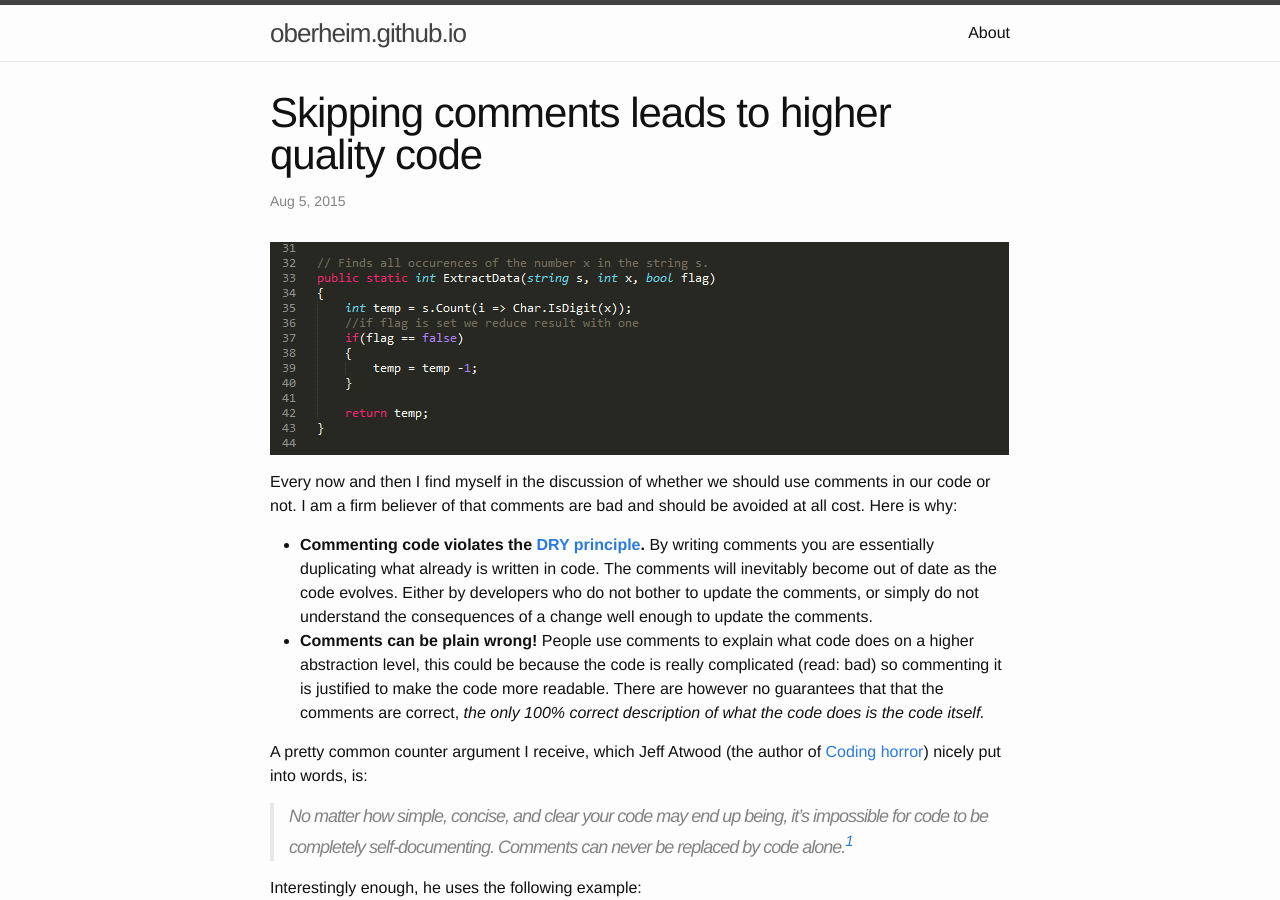
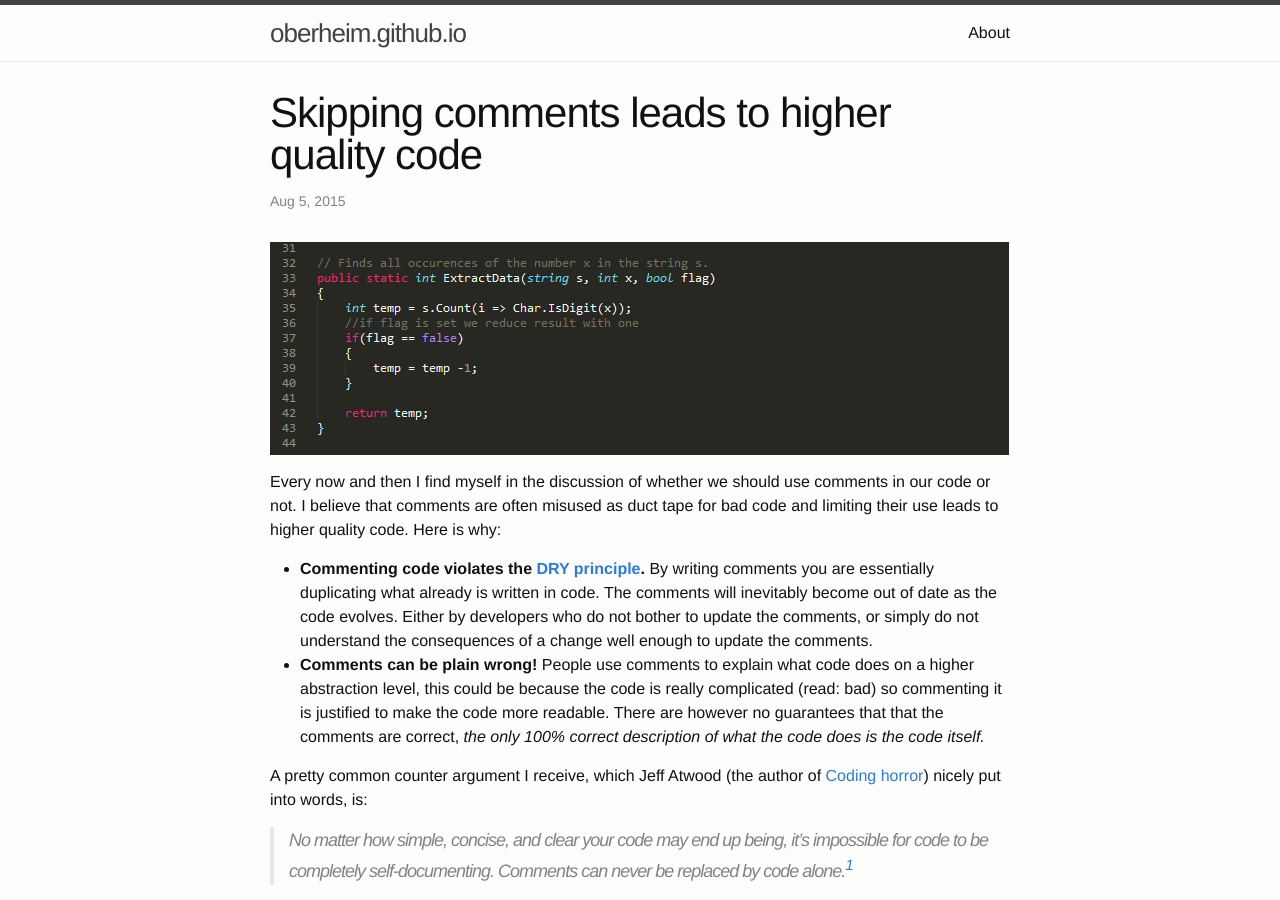
Before and after one commit to Oberheim/Oberheim.github.io, a Jekyll site: the page built from _posts/2015-08-05-skipping-comments-leads-to-higher-quality-code.markdown, in a window 1280 px wide and 900 px high. Built offline with Jekyll 4.4.1, drawn with Linux system fonts in a browser that asks for light colours; comment, search, counter and statistics services are not loaded.

Commit message:
Rephrased first paragraph

```diff
--- a/_posts/2015-08-05-skipping-comments-leads-to-higher-quality-code.markdown
+++ b/_posts/2015-08-05-skipping-comments-leads-to-higher-quality-code.markdown
@@ -9,7 +9,7 @@ draft: true
 
 <img src="https://github.com/Oberheim/oberheim.github.io/raw/master/_assets/images/bad_code.png" alt="Some really bad code" style="max-width: 100%;height:auto;" />
 
-Every now and then I find myself in the discussion of whether we should use comments in our code or not. I am a firm believer of that comments are bad and should be avoided at all cost. Here is why:
+Every now and then I find myself in the discussion of whether we should use comments in our code or not. I believe that comments are often misused as duct tape for bad code and limiting their use leads to higher quality code. Here is why:
 
 - **Commenting code violates the [DRY principle](https://en.wikipedia.org/wiki/Don't_repeat_yourself).** By writing comments you are essentially duplicating what already is written in code. The comments will inevitably become out of date as the code evolves. Either by developers who do not bother to update the comments, or simply do not understand the consequences of a change well enough to update the comments.
 - **Comments can be plain wrong!** People use comments to explain what code does on a higher abstraction level, this could be because the code is really complicated (read: bad) so commenting it is justified to make the code more readable. There are however no guarantees that that the comments are correct, *the only 100% correct description of what the code does is the code itself.*
```
